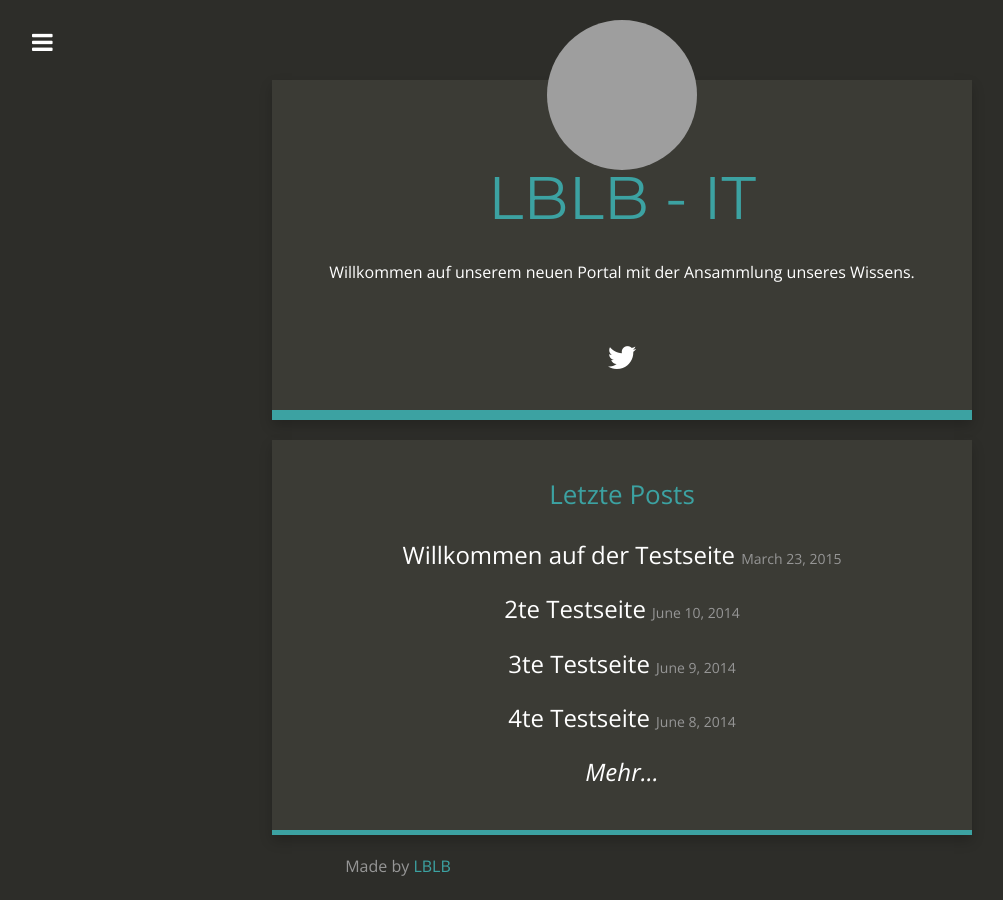
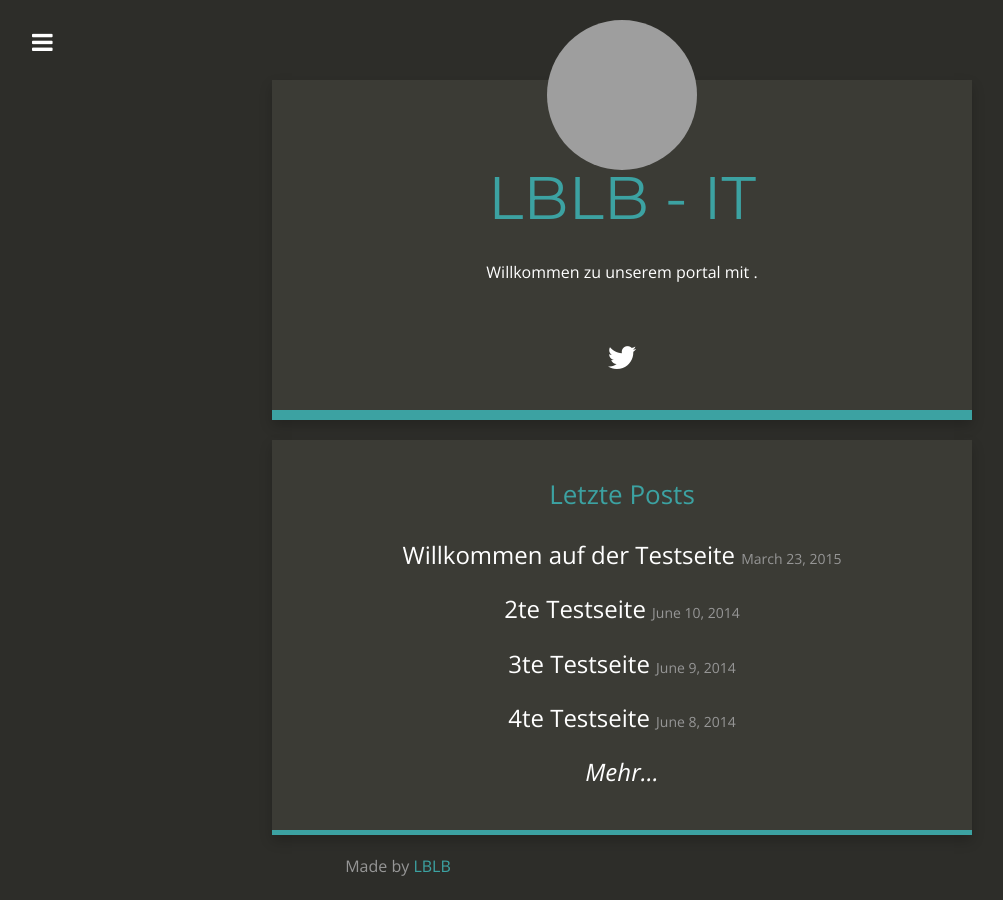
Before and after one commit to eski1337/lblb-it-ffd00, a Jekyll site: the page built from index.html, in a window 1280 px wide. Shown: the whole page, without its empty margins (18-1021 px from the left). Built offline with Jekyll 4.4.1, drawn with Linux system fonts in a browser that asks for light colours; nearby versions of some CDN libraries; grey boxes are pictures that could not be loaded.

Commit message:
_config.yml: changed

```diff
--- a/_config.yml
+++ b/_config.yml
@@ -4,7 +4,7 @@ description: LBLB - IT solutions
 baseurl: ''
 url: ''
 title_description: >-
-  Willkommen auf unserem neuen Portal mit der Ansammlung unseres Wissens.
+  Willkommen zu unserem portal mit .
 title_image: 'https://www.gravatar.com/avatar/00000000000000000000000000000000?s=500&d=mm'
 google_analytics: UA-20365477-4
 disqus_account: cartenoire
```
